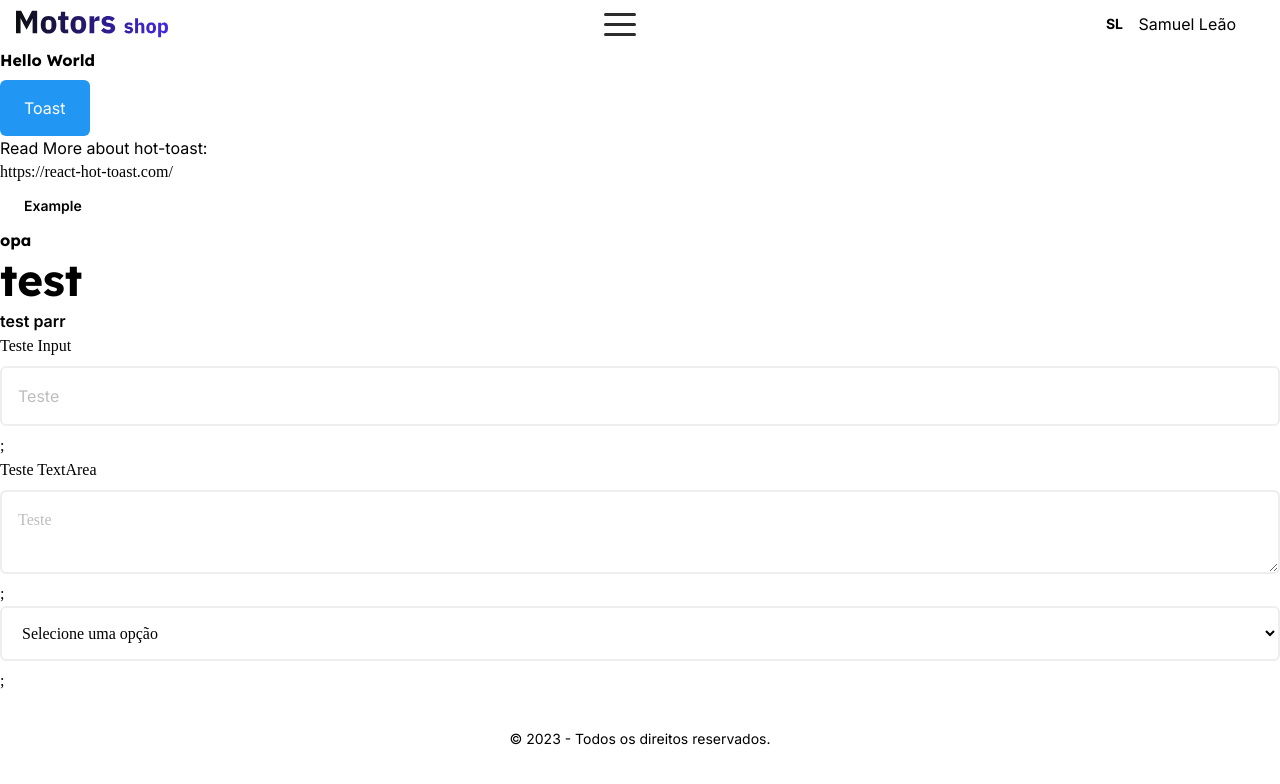
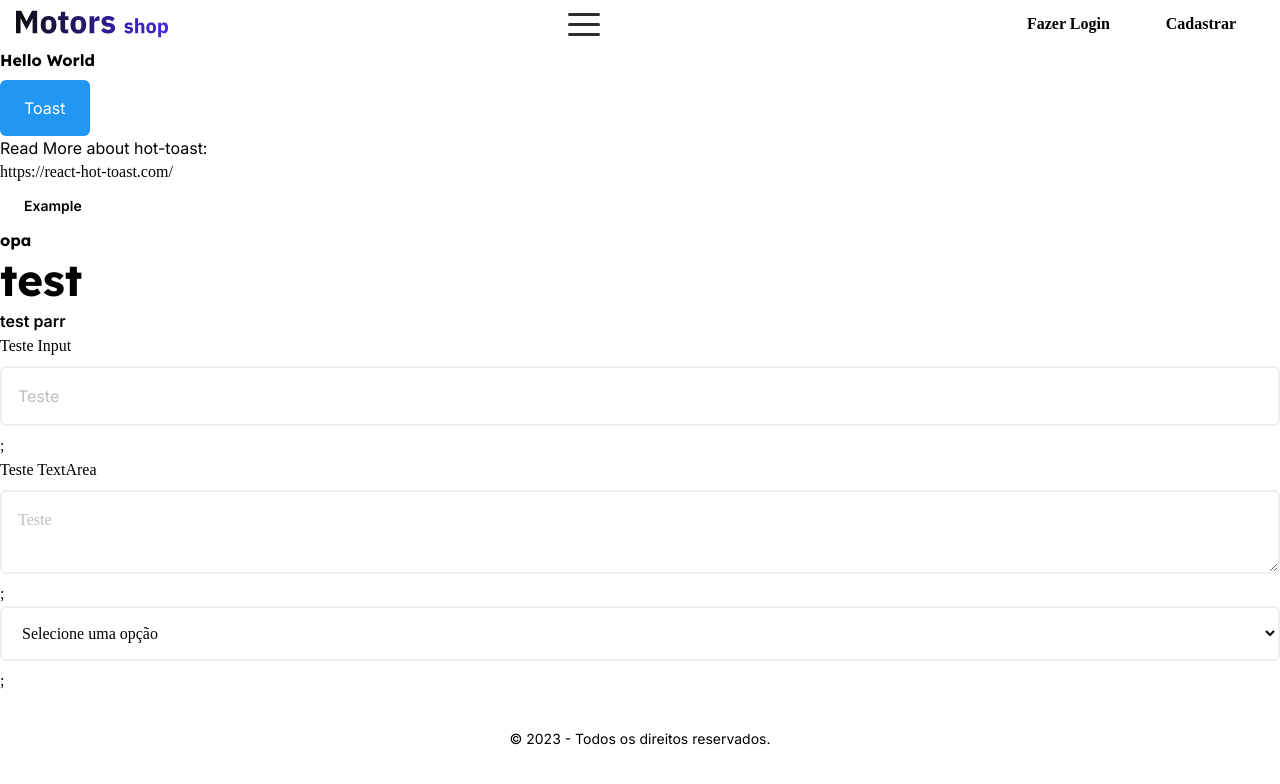
Before and after one commit to rafaeuus/motor-shop-front, a Next.js app: page / in a window 1280 px wide. Shown: the top 784 px of the page. Built offline with nearby package versions, Linux system fonts and the light colour scheme.

Commit message:
fix: button footer

```diff
--- a/src/Components/Navbar/NavAuth/index.tsx
+++ b/src/Components/Navbar/NavAuth/index.tsx
@@ -8,7 +8,10 @@ interface InavAuthProps {
 export const NavAuth = ({ toogleMenuAuth, menuAuthIsOpen, isAdvertiser, name }: InavAuthProps) => {
   return (
     <div className="relative  flex h-20 items-center">
-      <button className="h-12 w-auto rounded px-7 py-3  " onClick={toogleMenuAuth}>
+      <button
+        className="h-12 w-auto rounded px-7 py-3  "
+        onClick={toogleMenuAuth}
+        id="button-more-options">
         <div className="flex h-full items-center gap-2">
           <span className=" flex h-8 w-8 items-center justify-center rounded-full bg-Brand2 text-sm font-bold leading-none text-grey10">
             SL
@@ -18,18 +21,26 @@ export const NavAuth = ({ toogleMenuAuth, menuAuthIsOpen, isAdvertiser, name }:
       </button>
       {menuAuthIsOpen && (
         <nav className="absolute left-2 top-16 flex h-fit w-52 flex-col items-start justify-start gap-4 rounded bg-grey9 p-5 shadow-[0px_4px_40px_-10px_rgba(0,0,0,0.25)]">
-          <button className="text-base font-normal leading-7 text-grey2 hover:text-grey1 hover:underline">
+          <button
+            className="text-base font-normal leading-7 text-grey2 hover:text-grey1 hover:underline"
+            id="button-edit-profile">
             Editar Perfil
           </button>
-          <button className="text-base font-normal leading-7 text-grey2 hover:text-grey1 hover:underline">
+          <button
+            className="text-base font-normal leading-7 text-grey2 hover:text-grey1 hover:underline"
+            id="button-edit-address">
             Editar endereço
           </button>
           {isAdvertiser && (
-            <button className="text-base font-normal leading-7 text-grey2 hover:text-grey1 hover:underline">
+            <button
+              className="text-base font-normal leading-7 text-grey2 hover:text-grey1 hover:underline"
+              id="button-my-ads">
               Meus Anúncios
             </button>
           )}
-          <button className="text-base font-normal leading-7 text-grey2 hover:text-grey1 hover:underline">
+          <button
+            className="text-base font-normal leading-7 text-grey2 hover:text-grey1 hover:underline"
+            id="button-logout">
             Sair
           </button>
         </nav>
--- a/src/Components/Navbar/NavDefault/index.tsx
+++ b/src/Components/Navbar/NavDefault/index.tsx
@@ -9,12 +9,14 @@ export const NavDefault = ({ style }: InavDefaultProps) => {
     <nav className={style}>
       <Link
         href={"/"}
-        className="flex h-12  w-auto  items-center justify-center  rounded  px-7 py-3 text-base font-semibold text-grey0 hover:bg-grey8">
+        className="flex h-12  w-auto  items-center justify-center  rounded  px-7 py-3 text-base font-semibold text-grey0 hover:bg-grey8"
+        id="link-login-page">
         Fazer Login
       </Link>
       <Link
         href={"/"}
-        className="flex h-12 w-auto items-center justify-center  rounded border-[1.5px] border-grey4 px-7 py-3 text-base font-semibold text-grey0 hover:border-grey1 hover:bg-grey1 hover:text-grey10">
+        className="flex h-12 w-auto items-center justify-center  rounded border-[1.5px] border-grey4 px-7 py-3 text-base font-semibold text-grey0 hover:border-grey1 hover:bg-grey1 hover:text-grey10"
+        id="link-register-page">
         Cadastrar
       </Link>
     </nav>
--- a/src/Components/Navbar/index.tsx
+++ b/src/Components/Navbar/index.tsx
@@ -10,7 +10,7 @@ export const Navbar = () => {
   const [menuBurgerIsOpen, setMenuBurgerIsOpen] = useState(false);
   const [menuAuthIsOpen, setMenuAuthIsOpen] = useState(false);
 
-  const isAuth = true;
+  const isAuth = false;
   const isAdvertiser = false;
 
   const closeMenuBurguer = () => {
```
